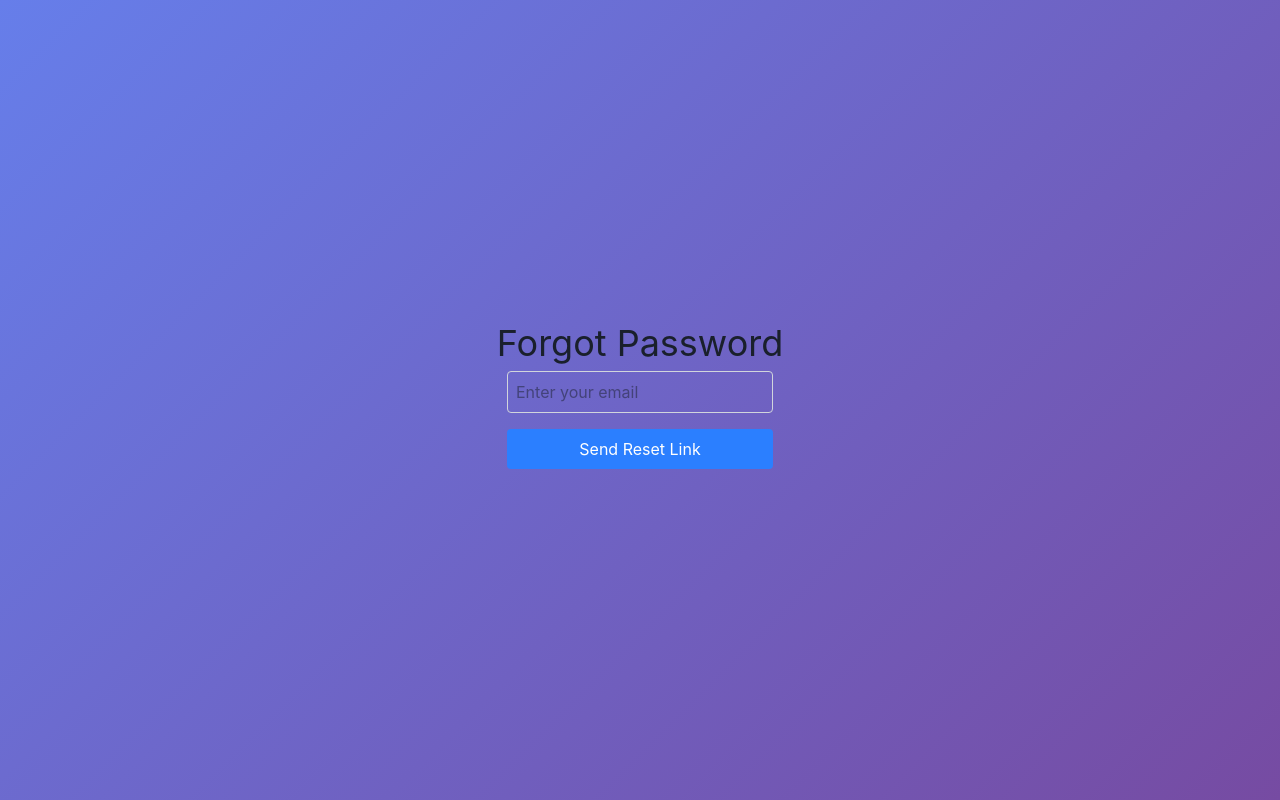
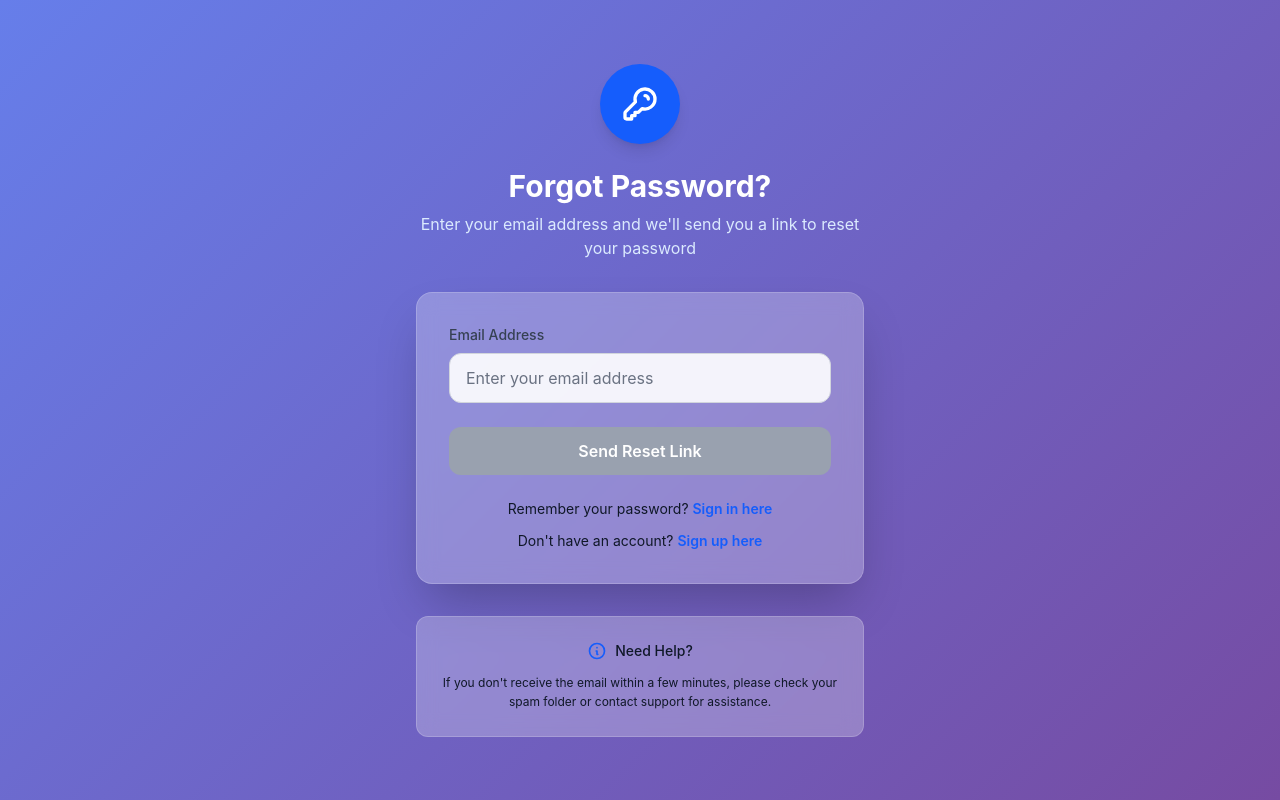
Before and after one commit to Khanr7433/nextjs-auth-system, a Next.js app: page /forgotPassword in a window 1280 px wide. Built offline with nearby package versions, Linux system fonts and the light colour scheme.

Commit message:
Enhance Forgot Password page with email validation, loading state, and improved UI

```diff
--- a/src/app/forgotPassword/page.tsx
+++ b/src/app/forgotPassword/page.tsx
@@ -1,16 +1,21 @@
 "use client";
 
 import axios from "axios";
-import React, { useState } from "react";
+import React, { useState, useEffect } from "react";
 import toast from "react-hot-toast";
+import Link from "next/link";
 
 export default function ForgotPasswordPage() {
   const [email, setEmail] = useState("");
   const [loading, setLoading] = useState(false);
+  const [buttonDisabled, setButtonDisabled] = useState(true);
 
   const handleSubmit = async (e: React.FormEvent) => {
     e.preventDefault();
+    if (!email) return;
+
     setLoading(true);
+    toast.loading("Sending reset link...", { id: "forgot-password" });
 
     try {
       const response = await axios.post("/api/users/forgotPassword", {
@@ -18,41 +23,170 @@ export default function ForgotPasswordPage() {
       });
 
       if (response.status === 200) {
-        toast.success("Password reset email sent successfully");
+        toast.success(
+          "Password reset email sent successfully! Check your inbox.",
+          { id: "forgot-password" }
+        );
+        setEmail(""); // Clear email field after success
       }
     } catch (error: unknown) {
       if (axios.isAxiosError(error)) {
         toast.error(
-          error.response?.data?.message || "Failed to send reset link"
+          error.response?.data?.message ||
+            "Failed to send reset link. Please try again.",
+          { id: "forgot-password" }
         );
       } else {
-        toast.error("Failed to send reset link");
+        toast.error("Failed to send reset link. Please try again.", {
+          id: "forgot-password",
+        });
       }
     } finally {
       setLoading(false);
     }
   };
 
+  useEffect(() => {
+    const emailRegex = /^[^\s@]+@[^\s@]+\.[^\s@]+$/;
+    setButtonDisabled(!email || !emailRegex.test(email));
+  }, [email]);
+
   return (
-    <div className="flex flex-col items-center justify-center min-h-screen py-2">
-      <h1 className="text-4xl">Forgot Password</h1>
-      <form className="flex flex-col">
+    <div className="min-h-screen flex items-center justify-center px-4 py-12">
+      <div className="max-w-md w-full space-y-8">
+        {/* Header */}
+        <div className="text-center animate-fadeIn">
+          <div className="mx-auto h-20 w-20 bg-blue-600 rounded-full flex items-center justify-center mb-6 shadow-lg">
+            <svg
+              className="h-10 w-10 text-white"
+              fill="none"
+              stroke="currentColor"
+              viewBox="0 0 24 24"
+            >
+              <path
+                strokeLinecap="round"
+                strokeLinejoin="round"
+                strokeWidth={2}
+                d="M15 7a2 2 0 012 2m4 0a6 6 0 01-7.743 5.743L11 17H9v2H7v2H4a1 1 0 01-1-1v-2.586a1 1 0 01.293-.707l5.964-5.964A6 6 0 1121 9z"
+              />
+            </svg>
+          </div>
+          <h1 className="text-3xl font-bold text-white mb-2">
+            {loading ? "Sending reset link..." : "Forgot Password?"}
+          </h1>
+          <p className="text-blue-100">
+            Enter your email address and we&apos;ll send you a link to reset
+            your password
+          </p>
+        </div>
+
+        {/* Reset Form */}
+        <div className="glass rounded-2xl shadow-2xl p-8 space-y-6 animate-fadeIn">
+          <form onSubmit={handleSubmit} className="space-y-6">
+            <div>
+              <label
+                htmlFor="email"
+                className="block text-sm font-medium text-gray-700 mb-2"
+              >
+                Email Address
+              </label>
               <input
                 type="email"
+                id="email"
                 value={email}
                 onChange={(e) => setEmail(e.target.value)}
-          placeholder="Enter your email"
-          className="p-2 m-2 border border-gray-300 rounded"
+                placeholder="Enter your email address"
+                disabled={loading}
+                className="w-full px-4 py-3 border border-gray-300 rounded-xl focus:ring-2 focus:ring-blue-500 focus:border-transparent transition-all duration-200 text-gray-900 placeholder-gray-500 bg-white/90"
+                required
               />
+            </div>
+
             <button
               type="submit"
-          onClick={handleSubmit}
-          disabled={loading}
-          className="p-2 m-2 bg-blue-500 text-white rounded"
+              disabled={buttonDisabled || loading}
+              className={`w-full py-3 px-4 rounded-xl font-semibold text-white transition-all duration-200 ${
+                buttonDisabled || loading
+                  ? "bg-gray-400 cursor-not-allowed"
+                  : "bg-blue-600 hover:bg-blue-700 hover:scale-105 active:scale-95 shadow-lg hover:shadow-xl"
+              }`}
             >
-          Send Reset Link
+              {loading ? (
+                <div className="flex items-center justify-center">
+                  <svg
+                    className="animate-spin -ml-1 mr-3 h-5 w-5 text-white"
+                    xmlns="http://www.w3.org/2000/svg"
+                    fill="none"
+                    viewBox="0 0 24 24"
+                  >
+                    <circle
+                      className="opacity-25"
+                      cx="12"
+                      cy="12"
+                      r="10"
+                      stroke="currentColor"
+                      strokeWidth="4"
+                    ></circle>
+                    <path
+                      className="opacity-75"
+                      fill="currentColor"
+                      d="M4 12a8 8 0 018-8V0C5.373 0 0 5.373 0 12h4zm2 5.291A7.962 7.962 0 014 12H0c0 3.042 1.135 5.824 3 7.938l3-2.647z"
+                    ></path>
+                  </svg>
+                  Sending...
+                </div>
+              ) : (
+                "Send Reset Link"
+              )}
             </button>
           </form>
+
+          <div className="text-center space-y-3">
+            <p className="text-gray-900 text-sm">
+              Remember your password?{" "}
+              <Link
+                href="/login"
+                className="text-blue-600 hover:text-blue-700 font-semibold hover:underline transition-colors duration-200"
+              >
+                Sign in here
+              </Link>
+            </p>
+            <p className="text-gray-900 text-sm">
+              Don&apos;t have an account?{" "}
+              <Link
+                href="/signup"
+                className="text-blue-600 hover:text-blue-700 font-semibold hover:underline transition-colors duration-200"
+              >
+                Sign up here
+              </Link>
+            </p>
+          </div>
+        </div>
+
+        {/* Help Section */}
+        <div className="glass rounded-xl p-6 text-center animate-fadeIn">
+          <div className="flex items-center justify-center mb-3">
+            <svg
+              className="h-5 w-5 text-blue-600 mr-2"
+              fill="none"
+              stroke="currentColor"
+              viewBox="0 0 24 24"
+            >
+              <path
+                strokeLinecap="round"
+                strokeLinejoin="round"
+                strokeWidth={2}
+                d="M13 16h-1v-4h-1m1-4h.01M21 12a9 9 0 11-18 0 9 9 0 0118 0z"
+              />
+            </svg>
+            <h3 className="text-sm font-medium text-gray-900">Need Help?</h3>
+          </div>
+          <p className="text-xs text-gray-900 leading-relaxed">
+            If you don&apos;t receive the email within a few minutes, please
+            check your spam folder or contact support for assistance.
+          </p>
+        </div>
+      </div>
     </div>
   );
 }
--- a/src/app/login/page.tsx
+++ b/src/app/login/page.tsx
@@ -149,7 +149,13 @@ export default function LoginPage() {
             )}
           </button>
 
-          <div className="text-center">
+          <div className="text-center space-y-3">
+            <Link
+              href="/forgotPassword"
+              className="block text-blue-600 hover:text-blue-700 font-medium text-sm hover:underline transition-colors duration-200"
+            >
+              Forgot your password?
+            </Link>
             <p className="text-gray-900 text-sm">
               Don&apos;t have an account?{" "}
               <Link
--- a/src/app/profile/[id]/page.tsx
+++ b/src/app/profile/[id]/page.tsx
@@ -1,12 +1,13 @@
 import Link from "next/link";
 
 interface UserProfileProps {
-  params: {
+  params: Promise<{
     id: string;
-  };
+  }>;
 }
 
-export default function UserProfile({ params }: UserProfileProps) {
+export default async function UserProfile({ params }: UserProfileProps) {
+  const { id } = await params;
   return (
     <div className="min-h-screen py-12 px-4">
       <div className="max-w-2xl mx-auto">
@@ -59,13 +60,13 @@ export default function UserProfile({ params }: UserProfileProps) {
                           d="M10 6H5a2 2 0 00-2 2v9a2 2 0 002 2h14a2 2 0 002-2V8a2 2 0 00-2-2h-5m-4 0V4a2 2 0 114 0v2m-4 0a2 2 0 104 0m-4 0v2m0 6h.01"
                         />
                       </svg>
-                      {params.id}
+                      {id}
                     </span>
                   </div>
                 </div>
 
                 <div className="text-center">
-                  <p className="text-gray-600 text-sm">
+                  <p className="text-gray-900 text-sm">
                     This is a public profile page. Only basic information is
                     displayed for privacy.
                   </p>
--- a/src/app/verifyEmail/page.tsx
+++ b/src/app/verifyEmail/page.tsx
@@ -183,7 +183,7 @@ export default function VerifyEmailPage() {
                 <h3 className="text-xl font-semibold text-gray-800 mb-2">
                   Verification Successful!
                 </h3>
-                <p className="text-gray-600 mb-6">
+                <p className="text-gray-900 mb-6">
                   Your email has been verified. You can now log in to your
                   account.
                 </p>
@@ -231,7 +231,7 @@ export default function VerifyEmailPage() {
                 <h3 className="text-xl font-semibold text-gray-800 mb-2">
                   Verification Failed
                 </h3>
-                <p className="text-gray-600 mb-6">
+                <p className="text-gray-900 mb-6">
                   There was an issue verifying your email. The link may be
                   expired or invalid.
                 </p>
```
Lines whose indentation alone changed are shown as unchanged.
